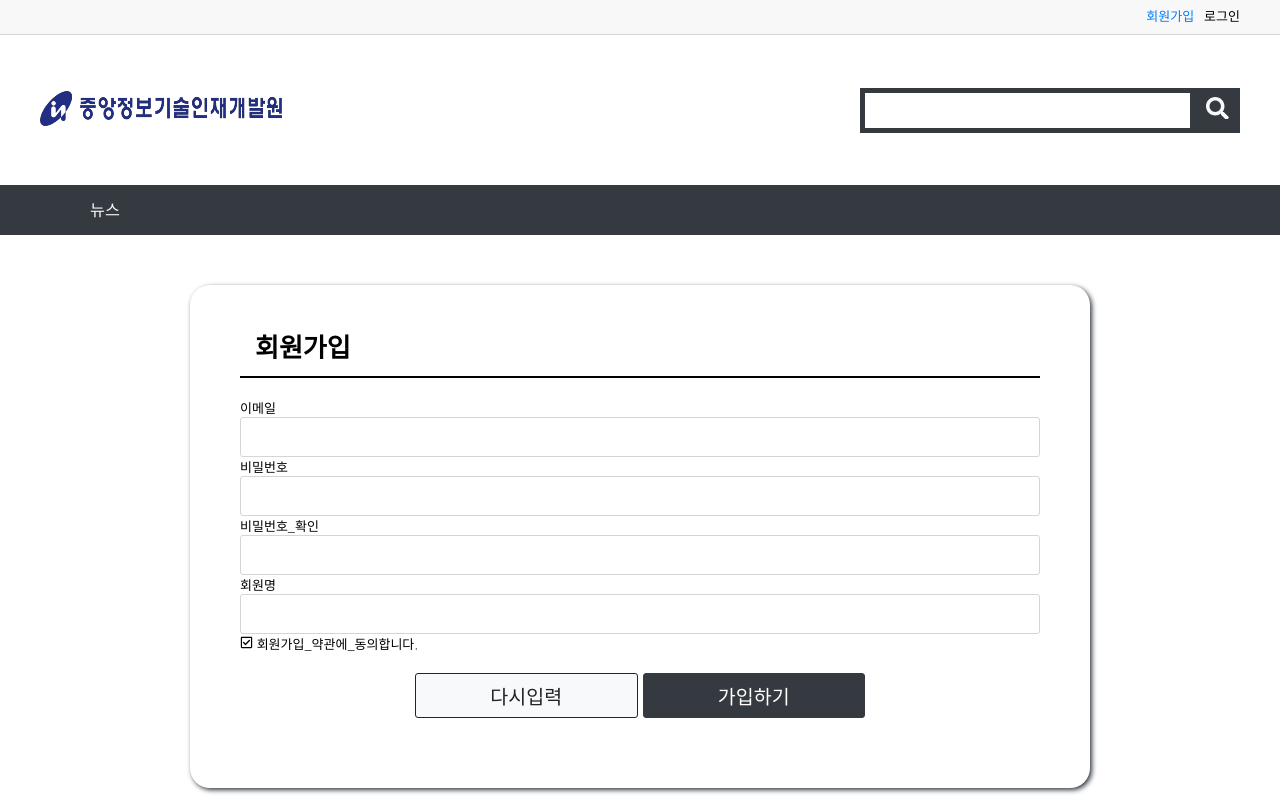
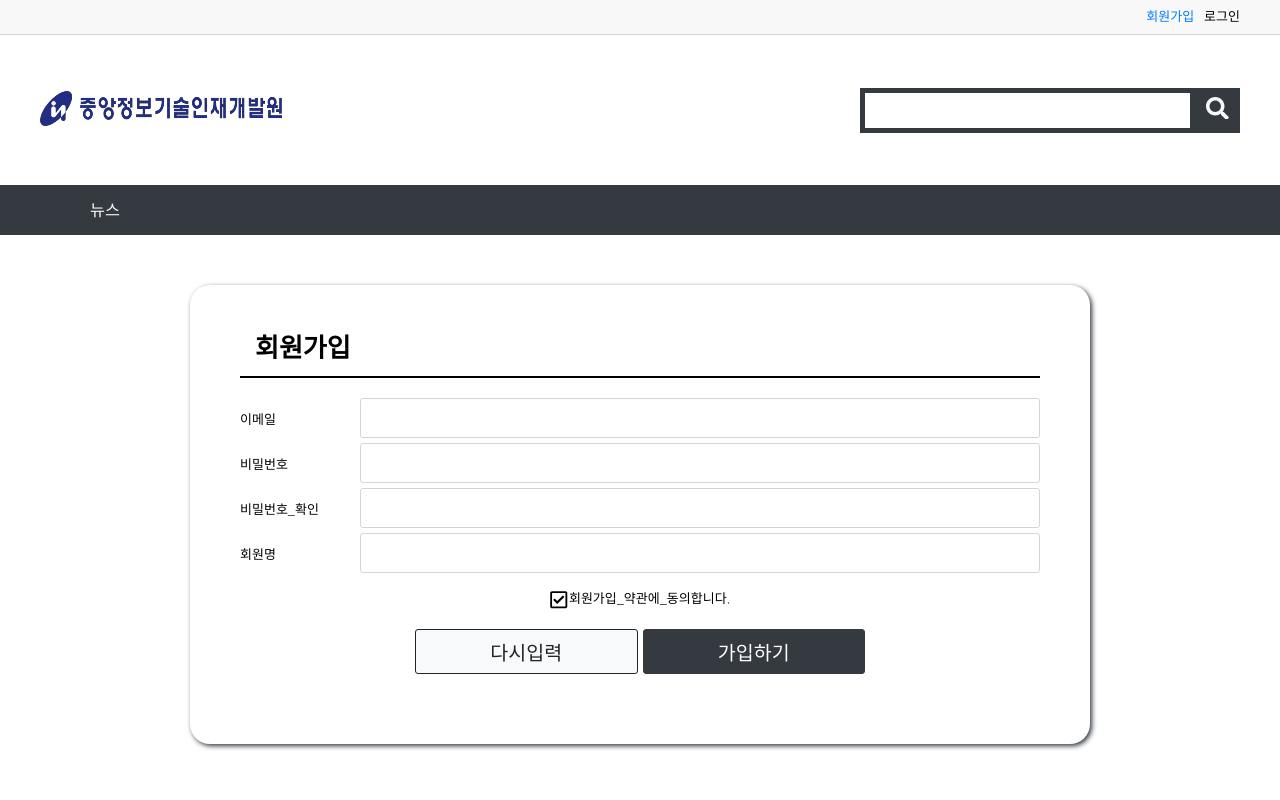
Before and after one commit to minsukim002/react_project, a React (Create React App) app: page /member/join in a window 1280 px wide. Shown: the top 800 px of the page. Built offline with nearby package versions, Linux system fonts and the light colour scheme.

Commit message:
회원 가입 양식 검증, 메세지 공통 컴포넌트

```diff
--- /dev/null
+++ b/src/commons/components/MessageBox.js
@@ -0,0 +1,42 @@
+import React from 'react';
+import styled, { css } from 'styled-components';
+import { color } from '../../styles/color';
+import fontSize from '../../styles/fontSize';
+const { small } = fontSize;
+
+const Box = styled.div`
+  text-align: center;
+  padding: 7px 10px;
+  font-size: ${small};
+  border-radius: 3px;
+  color: ${color.dark};
+
+  & + & {
+    margin-top: 5px;
+  }
+
+  ${({ color: c }) =>
+    c &&
+    css`
+      color: ${color[c]};
+      box-shadow: 2px 2px 5px ${color[c]};
+    `}
+`;
+
+const MessageBox = ({ messages, color, children }) => {
+  messages = messages || [];
+
+  if (children) messages.push(children);
+
+  return (
+    <>
+      {messages.map((message, i) => (
+        <Box key={i} color={color}>
+          {message}
+        </Box>
+      ))}
+    </>
+  );
+};
+
+export default React.memo(MessageBox);
--- a/src/member/components/JoinForm.js
+++ b/src/member/components/JoinForm.js
@@ -1,52 +1,109 @@
 import React from 'react';
 import { useTranslation } from 'react-i18next';
 import styled from 'styled-components';
-import { FaRegCheckSquare, FaCheckSquare } from 'react-icons/fa';
+import { FaCheckSquare, FaRegCheckSquare } from 'react-icons/fa';
 import { BigButton, ButtonGroup } from '../../commons/components/Buttons';
 import InputBox from '../../commons/components/InputBox';
+import MessageBox from '../../commons/components/MessageBox';
 
-const FormBox = styled.form``;
-const JoinForm = () => {
+const FormBox = styled.form`
+  dl {
+    display: flex;
+    align-items: center;
+
+    dt {
+      width: 120px;
+    }
+
+    dd {
+      flex-grow: 1;
+    }
+  }
+
+  dl + dl {
+    margin-top: 5px;
+  }
+
+  .terms-agree {
+    text-align: center;
+    margin: 15px 0;
+
+    svg {
+      font-size: 1.5rem;
+      vertical-align: middle;
+    }
+  }
+`;
+
+const JoinForm = ({ form, onSubmit, onChange, onToggle, onReset, errors }) => {
   const { t } = useTranslation();
   return (
-    <form autoComplete="off">
+    <FormBox autoComplete="off" onSubmit={onSubmit}>
       <dl>
         <dt>{t('이메일')}</dt>
         <dd>
-          <InputBox type="text" />
+          <InputBox
+            type="text"
+            name="email"
+            value={form.email ?? ''}
+            onChange={onChange}
+          />
+          <MessageBox messages={errors.email} color="danger" />
         </dd>
       </dl>
       <dl>
         <dt>{t('비밀번호')}</dt>
         <dd>
-          <InputBox type="password" />
+          <InputBox
+            type="password"
+            name="password"
+            value={form.password ?? ''}
+            onChange={onChange}
+          />
+          <MessageBox messages={errors.password} color="danger" />
         </dd>
       </dl>
       <dl>
         <dt>{t('비밀번호_확인')}</dt>
         <dd>
-          <InputBox type="password" />
+          <InputBox
+            type="password"
+            name="confirmPassword"
+            value={form.confirmPassword ?? ''}
+            onChange={onChange}
+          />
+          <MessageBox messages={errors.confirmPassword} color="danger" />
         </dd>
       </dl>
       <dl>
         <dt>{t('회원명')}</dt>
         <dd>
-          <InputBox type="text" />
+          <InputBox
+            type="text"
+            name="name"
+            value={form.name ?? ''}
+            onChange={onChange}
+          />
+          <MessageBox messages={errors.name} color="danger" />
         </dd>
       </dl>
 
-      <div>
-        <FaRegCheckSquare /> {t('회원가입_약관에_동의합니다.')}
+      <div className="terms-agree" onClick={onToggle}>
+        {form.agree ? <FaCheckSquare /> : <FaRegCheckSquare />}
+        {t('회원가입_약관에_동의합니다.')}
+
+        <MessageBox messages={errors.agree} color="danger" />
       </div>
+
       <ButtonGroup width={450}>
-        <BigButton type="reset" color="light">
+        <BigButton type="button" color="light" onClick={onReset}>
           {t('다시입력')}
         </BigButton>
         <BigButton type="submit" color="dark">
           {t('가입하기')}
         </BigButton>
       </ButtonGroup>
-    </form>
+    </FormBox>
   );
 };
 
--- /dev/null
+++ b/src/member/containers/JoinContainer.js
@@ -0,0 +1,108 @@
+import React, { useState, useCallback } from 'react';
+import { useNavigate } from 'react-router-dom';
+import { useTranslation } from 'react-i18next';
+import JoinForm from '../components/JoinForm';
+
+const JoinContainer = () => {
+  // 양식 데이터
+  const [form, setForm] = useState({
+    agree: false,
+  });
+
+  // 양식 항목별 에러 메세지
+  const [errors, setErrors] = useState({});
+
+  const { t } = useTranslation();
+
+  const navigate = useNavigate();
+
+  /**
+   * 회원 가입 처리
+   *
+   * 1. 데이터 검증
+   *    1) 필수 항목 체크 - 이메일, 비밀번호, 비밀번호 확인, 회원명, 약관동의
+   *    2) 이메일 중복 여부, 이메일 형식 체크
+   *    3) 비밀번호 복잡성 체크
+   *    4) 비밀번호와 비밀번호 확인 일치 여부
+   *
+   * 2. 가입 처리 - 영구 저장
+   * 3. 로그인 페이지 이동
+   */
+  const onSubmit = useCallback(
+    (e) => {
+      e.preventDefault();
+
+      const _errors = {};
+      let hasErrors = false; // 에러 유무
+
+      /* 데이터 검증 - 필수 항목 체크 S */
+      const requiredFields = {
+        email: t('이메일을_입력하세요.'),
+        password: t('비밀번호를_입력하세요.'),
+        confirmPassword: t('비밀번호를_확인하세요.'),
+        name: t('회원명을_입력하세요.'),
+        agree: t('회원가입_약관에_동의하세요.'),
+      };
+
+      for (const [field, msg] of Object.entries(requiredFields)) {
+        // !form[field] - null, undefined, '' 체크, !form[field].trim() - '    '
+        if (!form[field] || (form[field] && !form[field].trim())) {
+          _errors[field] = _errors[field] || [];
+          _errors[field].push(msg);
+          hasErrors = true;
+        }
+      }
+
+      /* 데이터 검증 - 필수 항목 체크 E */
+
+      /* 데이터 검증 - 비밀번호와 비밀번호 확인 일치 여부 */
+      if (
+        form.password &&
+        form.confirmPassword &&
+        form.password !== form.confirmPassword
+      ) {
+        _errors.confirmPassword = _errors.confirmPassword || [];
+        _errors.confirmPassword.push(t('비밀번호가_정확하지_않습니다.'));
+        hasErrors = true;
+      }
+
+      setErrors(_errors);
+
+      if (hasErrors) {
+        // 검증 실패시 가입 처리 X
+        return;
+      }
+
+      /* 가입처리 */
+
+      /* 가입완료 후 로그인 페이지 이동 */
+      navigate('/member/login', { replace: true }); // replace: true -> 방문기록 X
+    },
+    [t, form, navigate],
+  );
+
+  const onChange = useCallback((e) => {
+    const name = e.target.name;
+    const value = e.target.value.trim();
+    setForm((form) => ({ ...form, [name]: value }));
+  }, []);
+
+  const onToggle = useCallback(() => {
+    setForm((form) => ({ ...form, agree: !form.agree }));
+  }, []);
+
+  const onReset = useCallback(() => setForm({ agree: false }), []);
+
+  return (
+    <JoinForm
+      form={form}
+      errors={errors}
+      onSubmit={onSubmit}
+      onChange={onChange}
+      onToggle={onToggle}
+      onReset={onReset}
+    />
+  );
+};
+
+export default React.memo(JoinContainer);
--- a/src/member/pages/Join.js
+++ b/src/member/pages/Join.js
@@ -1,7 +1,7 @@
 import React from 'react';
 import { Helmet } from 'react-helmet-async';
 import { useTranslation } from 'react-i18next';
-import JoinForm from '../components/JoinForm';
+import JoinContainer from '../containers/JoinContainer';
 import { OuterBox } from '../../commons/components/LayoutBox';
 import { MainTitle } from '../../commons/components/TitleBox';
 
@@ -15,7 +15,7 @@
       </Helmet>
       <OuterBox>
         <MainTitle>{t('회원가입')}</MainTitle>
-        <JoinForm />
+        <JoinContainer />
       </OuterBox>
     </>
   );
```
